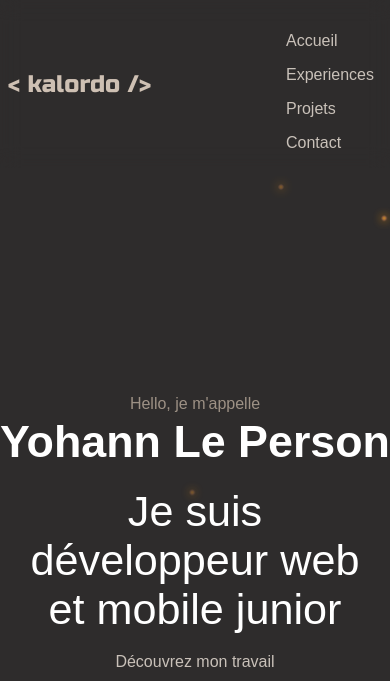
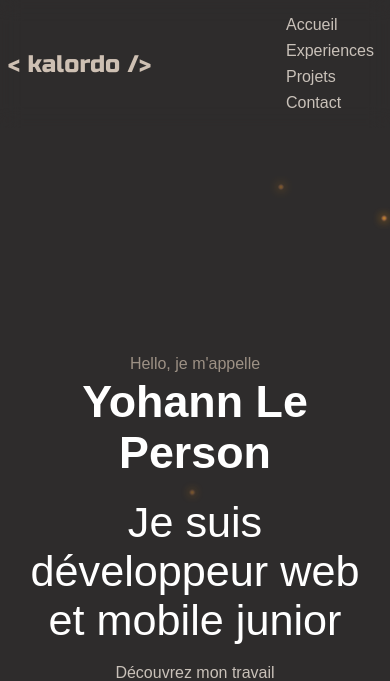
Before and after one commit to Kalordo/kalordo.github.io, a plain HTML site: page index.html in a window 390 px wide. Shown: the top 681 px of the page. Drawn offline with Linux system fonts and the light colour scheme; a web font is replaced by a local one.

Commit message:
edit marges

```diff
--- a/style.css
+++ b/style.css
@@ -333,7 +333,9 @@ footer a {
     .nav-bar {
         flex-direction: column;
         padding-right: 1rem;
-        gap: 1rem;
+        padding-top: 0;
+        gap: 0.5rem;
+        margin: 0.1;
     }
     .forma-icons {
         padding-left: 0rem;
@@ -343,4 +345,8 @@ footer a {
         padding-left: 1rem;
         padding-right: 1rem;
     }
+    main {
+        margin-left: 0.5rem;
+        margin-right: 0.5rem;
+    }
 }
```
